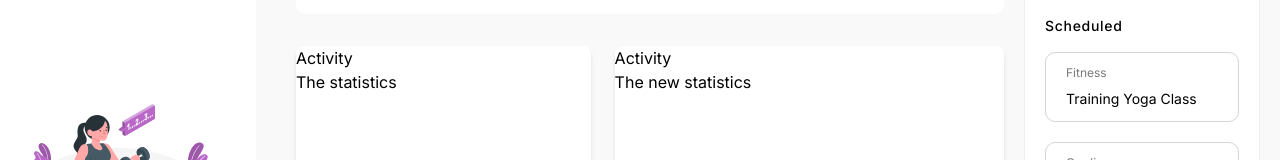
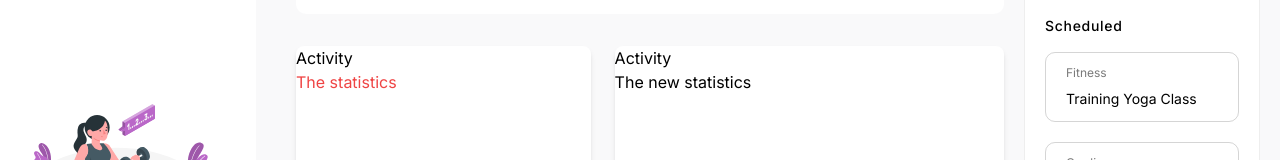
Before and after one commit to nazarenegena/HealthSync, a Next.js app: page /dashboard in a window 1280 px wide. Shown: the part 739-899 px from the top of the page. Built offline with nearby package versions, Linux system fonts and the light colour scheme; no server answers.

Commit message:
test dashboard workflow

```diff
--- a/src/components/sections/dashboardSection/DashboardView.tsx
+++ b/src/components/sections/dashboardSection/DashboardView.tsx
@@ -54,7 +54,7 @@ const DashboardView = (props: Props) => {
 
           <div className=" grid grid-cols-[45%_55%] mt-8">
             <Card title="Activity" margin="mr-6" height="h-56">
-              <p>The statistics</p>
+              <p className="text-red-500">The statistics</p>
             </Card>
             <Card title="Activity" height="h-56">
               <p>The new statistics</p>
```
